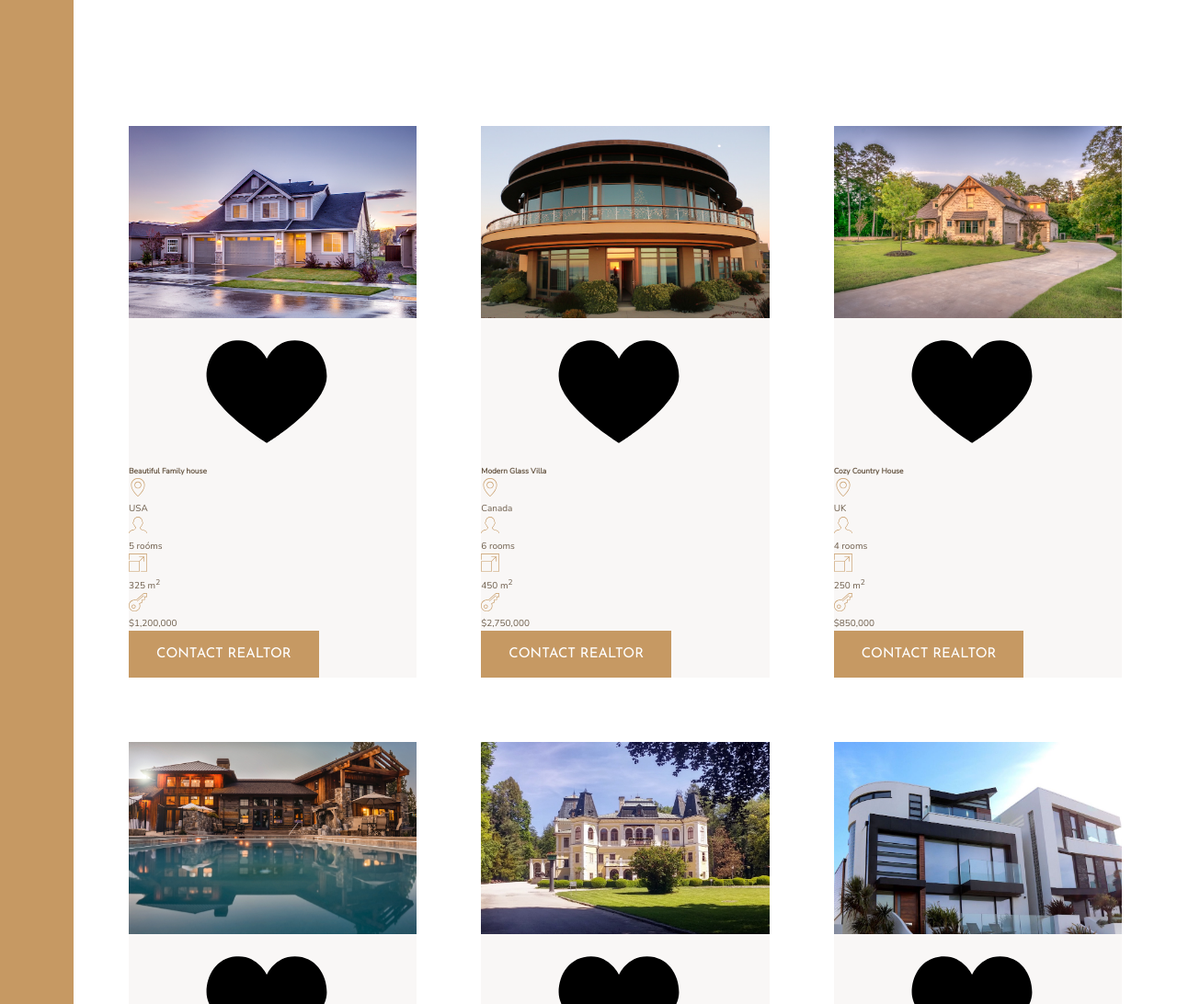
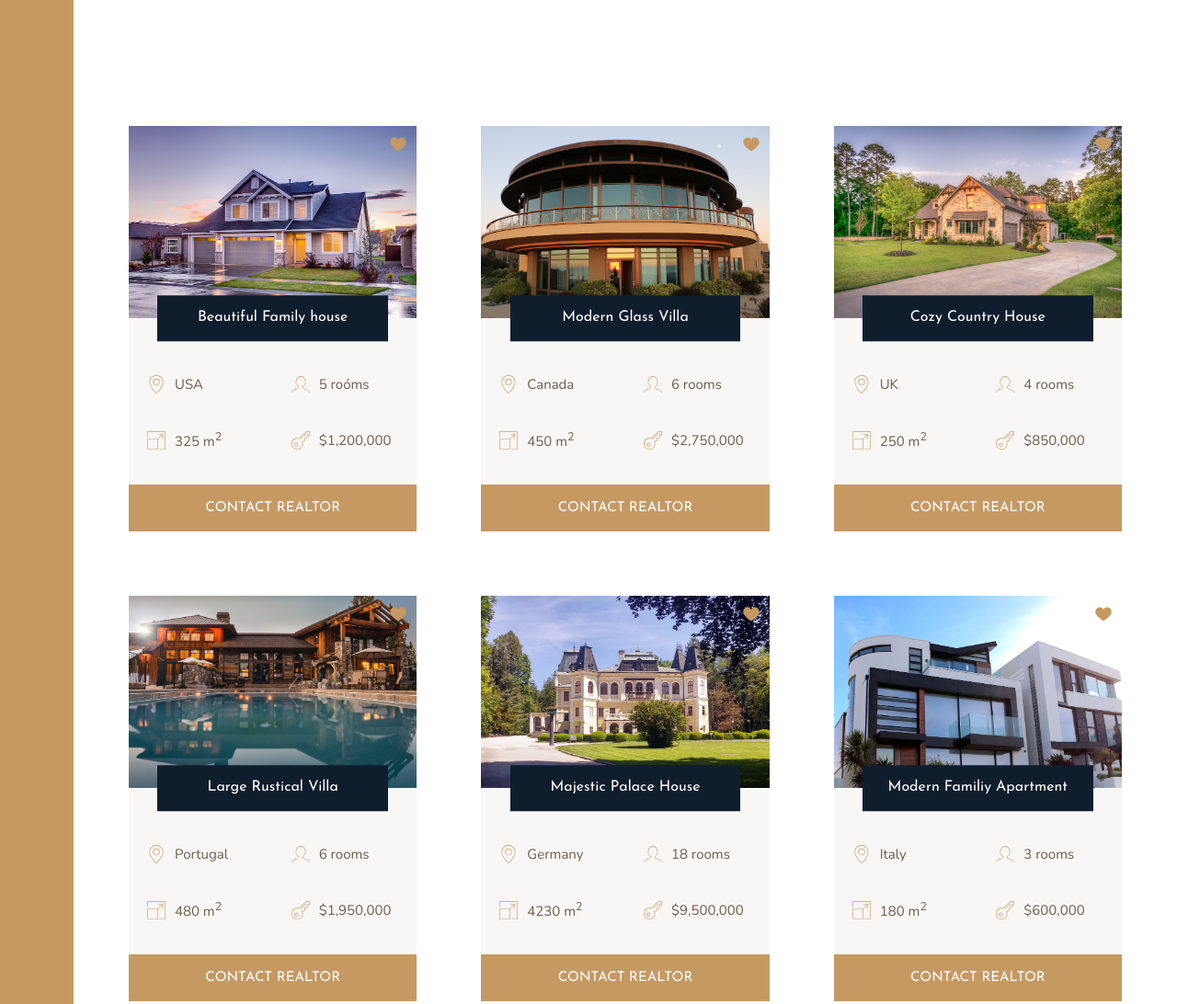
Before and after one commit to idhow/Nexter, a website: page index.html in a window 1280 px wide. Shown: the part 1860-2952 px from the top of the page at 92% size. Drawn offline with nearby package versions, Linux system fonts and the light colour scheme.

Commit message:
home section done

```diff
--- a/sass/_homes.scss
+++ b/sass/_homes.scss
@@ -10,16 +10,50 @@
 .home {
   background-color: $color-grey-light-1;
 
+  display: grid;
+  grid-template-columns: repeat(2, 1fr);
+  grid-row-gap: 3.5rem;
+
   &__img {
     width: 100%;
+    grid-row: 1 / 2;
+    grid-column: 1 / -1;
+    z-index: 1;
   }
 
   &__like {
+    grid-row: 1 / 2;
+    grid-column: 2 / 3;
 
+    fill: $color-primary;
+    height: 2rem;
+    width: 2rem;
+    z-index: 2;
+    justify-self: end;
+    margin: 1rem;
   }
 
   &__name {
+    grid-row: 1 / 2;
+    grid-column: 1 / -1;
+    justify-self: center;
+    align-self: end;
+    z-index: 3;
 
+    width: 80%;
+    font-family: $font-display;
+    font-size: 1.6rem;
+    font-weight: 400;
+    text-align: center;
+    padding: 1.25rem;
+    background-color: $color-secondary;
+    color: #fff;
+    transform: translateY(50%);
+  }
+
+  &__location,
+  &__rooms {
+    margin-top: 2.5rem;
   }
 
   &__location,
@@ -27,14 +61,21 @@
   &__area,
   &__price {
 
+    font-size: 1.5rem;
+    margin-left: 2rem;
+
+    display: flex;
+    align-items: center;
+
     svg {
       fill: $color-primary;
       height: 2rem;
       width: 2rem;
-    }
-
-    p {
-
+      margin-right: 1rem;
     }
   }
+
+  &__btn {
+    grid-column: 1 / -1;
+  }
 }
```
Also changed, not shown: css/style.css.
